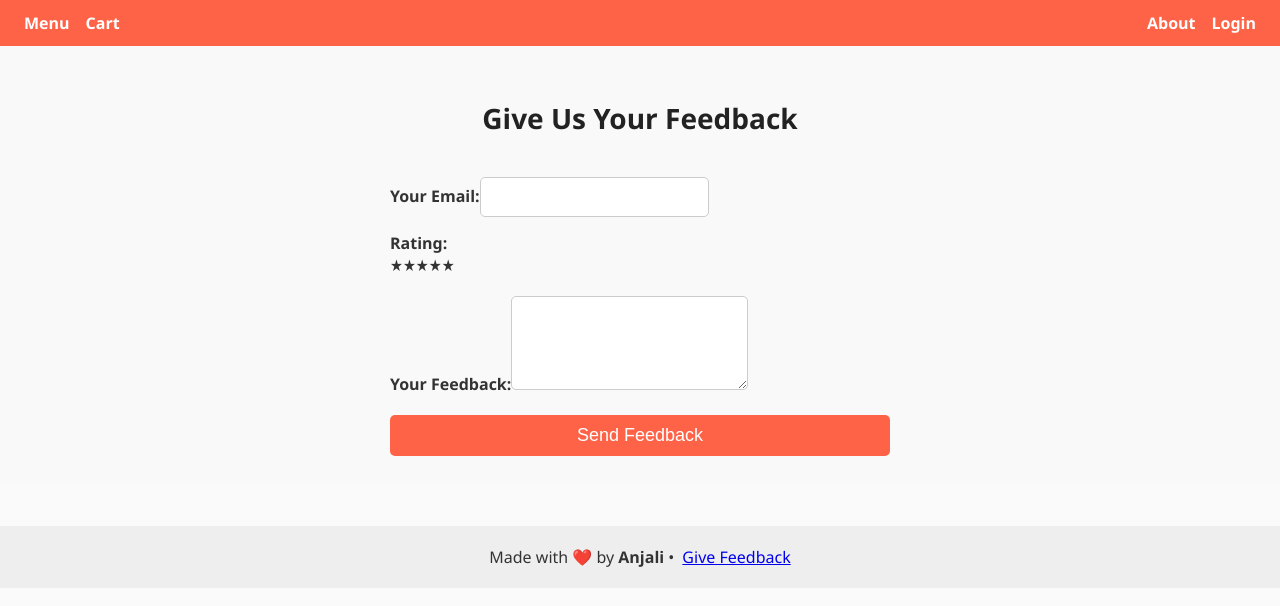
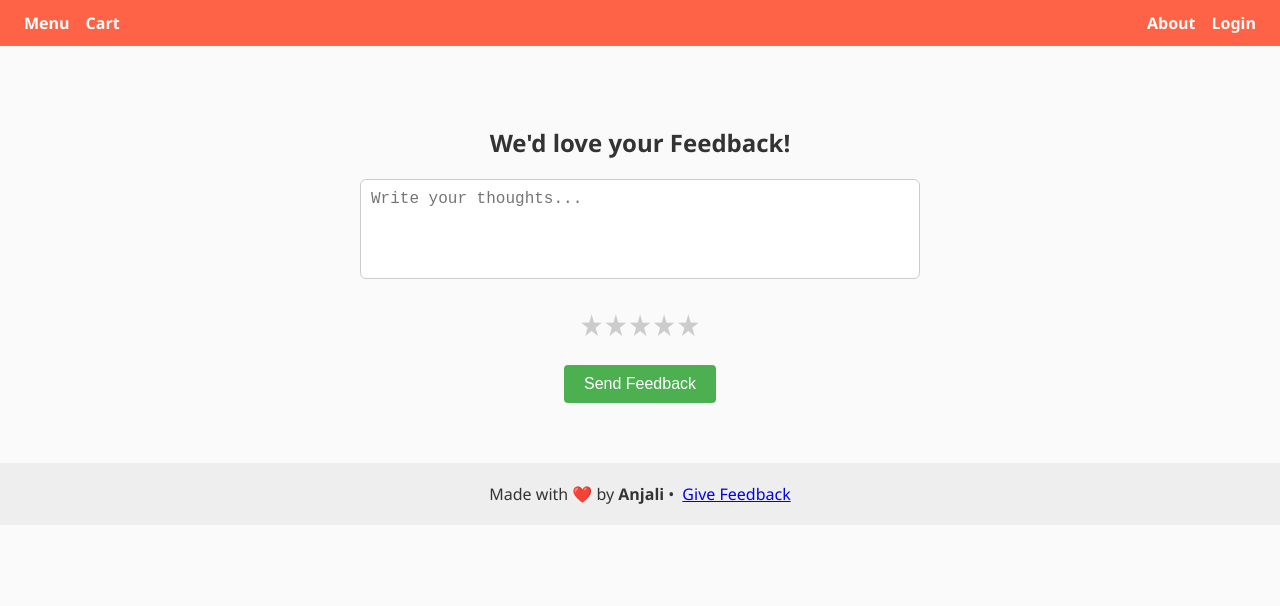
Before and after one commit to anjalitech30/food-factory, a React (Vite) app: page /feedback in a window 1280 px wide. Shown: the top 606 px of the page. Built offline with nearby package versions, Linux system fonts and the light colour scheme; the HTML template or start-up script is replaced by a standard one.

Commit message:
Fix feedback star rating

```diff
--- a/src/pages/About.jsx
+++ b/src/pages/About.jsx
@@ -2,7 +2,7 @@ export default function About() {
   return (
     <div className="container">
       <h2>About Food Factory</h2>
-      <p>This mini food  web app is built with React &amp; Vite as a portfolio project.</p>
+      <p>This mini food  web app is built with React &amp; Vite as a project.</p>
       <p>Developer: <strong>Anjali</strong></p>
     </div>
   );
--- a/src/pages/Feedback.css
+++ b/src/pages/Feedback.css
@@ -1,50 +1,46 @@
 .feedback-container {
-  display: flex;
-  flex-direction: column;
-  align-items: center;
-  padding: 30px;
-  background-color: #f9f9f9;
+  padding: 20px;
+  max-width: 600px;
+  margin: 40px auto;
+  text-align: center;
 }
 
 .feedback-container h2 {
-  font-size: 28px;
   margin-bottom: 20px;
-  color: #222;
 }
 
-.feedback-form {
-  display: flex;
-  flex-direction: column;
+.feedback-container textarea {
   width: 100%;
-  max-width: 500px;
+  height: 100px;
+  padding: 10px;
+  font-size: 1rem;
+  margin-bottom: 20px;
+  resize: none;
+  border: 1px solid #ccc;
+  border-radius: 6px;
 }
 
-.feedback-form label {
-  font-weight: 600;
-  margin-top: 15px;
+.stars {
+  margin-bottom: 20px;
 }
 
-.feedback-form input,
-.feedback-form textarea,
-.feedback-form select {
-  padding: 10px;
-  margin-top: 5px;
-  border-radius: 5px;
-  border: 1px solid #ccc;
-  font-size: 16px;
+.star {
+  font-size: 30px;
+  color: #ccc;
+  cursor: pointer;
+  transition: color 0.2s;
 }
 
-.feedback-form button {
-  margin-top: 20px;
-  padding: 10px;
-  background-color: #ff6347;
+.star.filled {
+  color: gold;
+}
+
+.feedback-container button {
+  padding: 10px 20px;
+  background-color: #4caf50;
+  border: none;
   color: white;
-  font-size: 18px;
-  border: none;
-  border-radius: 5px;
+  font-size: 1rem;
+  border-radius: 4px;
   cursor: pointer;
 }
-
-.feedback-form button:hover {
-  background-color: #e0533b;
-}
--- a/src/pages/Feedback.jsx
+++ b/src/pages/Feedback.jsx
@@ -1,72 +1,58 @@
-// src/pages/Feedback.jsx
-import React, { useState, useRef } from 'react';
+import React, { useState } from 'react';
 import './Feedback.css';
 
-export default function Feedback() {
-  const [msg, setMsg]     = useState('');
-  const [rating, setRating] = useState(5);                // numeric 1‑5
-  const email = localStorage.getItem('ff-user') || '';    // from login
-  const formRef = useRef(null);
+const Feedback = () => {
+  const [rating, setRating] = useState(0);
+  const [msg, setMsg] = useState('');
 
-  const handleSubmit = (e) => {
+  const handleSubmit = async (e) => {
     e.preventDefault();
     if (!msg.trim()) {
       alert('Please write something first 🙂');
       return;
     }
-    formRef.current.submit();   // send to Formspree
+
+    const res = await fetch('https://formspree.io/f/mdkzlajl', {
+      method: 'POST',
+      headers: { 'Content-Type': 'application/json' },
+      body: JSON.stringify({ message: msg, rating })
+    });
+
+    if (res.ok) {
+      alert('Thanks for your feedback 😊');
+      setMsg('');
+      setRating(0);
+    } else {
+      alert('Something went wrong 😢');
+    }
   };
 
   return (
     <div className="feedback-container">
-      <h2>Give Us Your Feedback</h2>
+      <h2>We'd love your Feedback!</h2>
+      <form onSubmit={handleSubmit}>
+        <textarea
+          placeholder="Write your thoughts..."
+          value={msg}
+          onChange={(e) => setMsg(e.target.value)}
+        />
 
-      <form
-        ref={formRef}
-        onSubmit={handleSubmit}
-        action="https://formspree.io/f/mdkzlajl"
-        method="POST"
-        className="feedback-form"
-      >
-        {/* Formspree will reply to this address */}
-        <input type="hidden" name="_replyto" value={email} />
-
-        <label>
-          Your Email:
-          <input type="email" name="email" value={email} readOnly required />
-        </label>
-
-        <label className="rating-label">
-          Rating:
-          <div className="star-rating">
-            {[1, 2, 3, 4, 5].map((star) => (
+        <div className="stars">
+          {[1, 2, 3, 4, 5].map((num) => (
             <span
-                key={star}
-                className={`star ${star <= rating ? 'filled' : ''}`}
-                onClick={() => setRating(star)}
-                role="button"
+              key={num}
+              className={rating >= num ? 'star filled' : 'star'}
+              onClick={() => setRating(num)}
             >
               ★
             </span>
           ))}
         </div>
-          {/* send rating (1–5 stars) to Formspree */}
-          <input type="hidden" name="rating" value={`${rating} Stars`} />
-        </label>
-
-        <label>
-          Your Feedback:
-          <textarea
-            name="message"
-            rows="4"
-            value={msg}
-            onChange={(e) => setMsg(e.target.value)}
-            required
-          />
-        </label>
 
         <button type="submit">Send Feedback</button>
       </form>
     </div>
   );
-}
+};
+
+export default Feedback;
```
Lines whose indentation alone changed are shown as unchanged.
